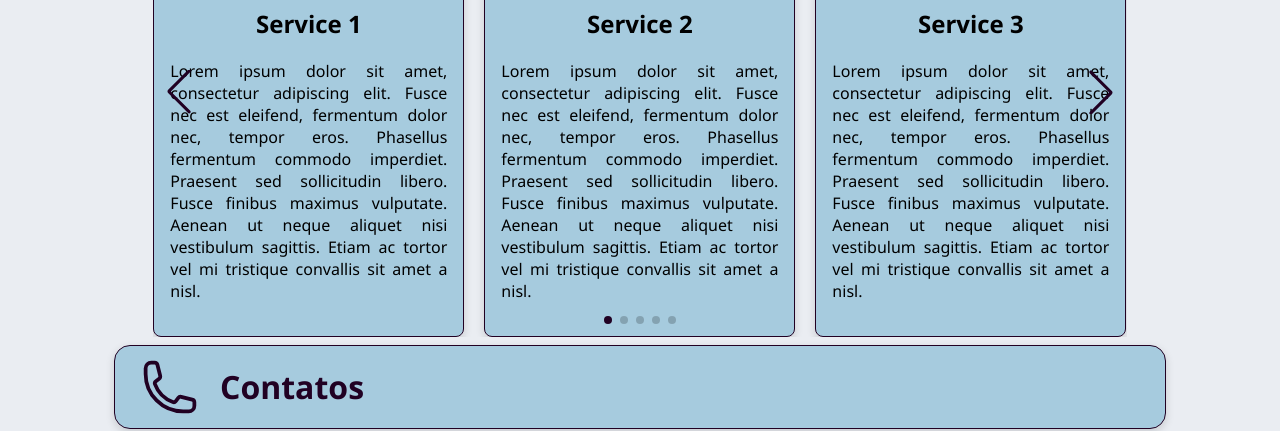
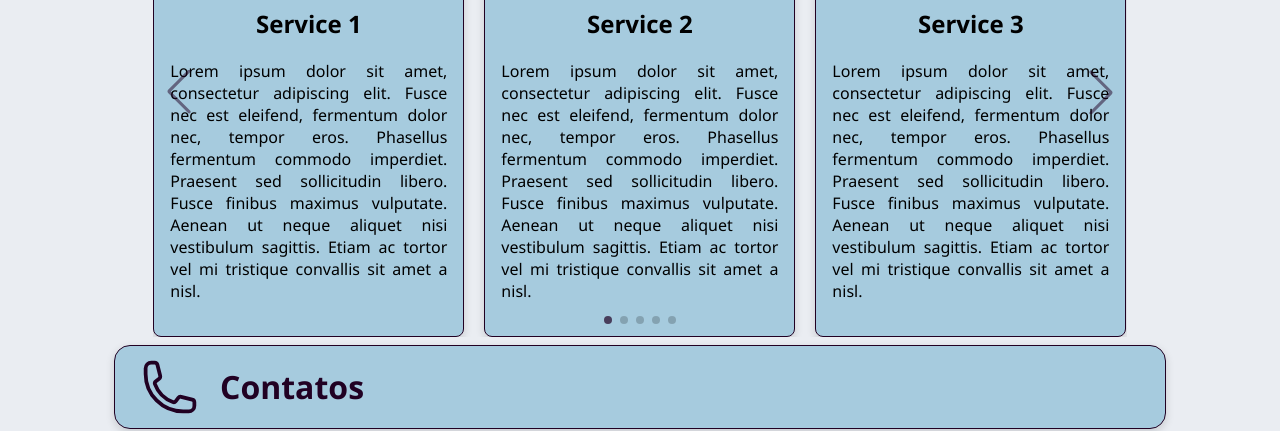
Before and after one commit to AndreLuizJPoles/AmandaJunqueiraPoles, a React (Vite) app: page / in a window 1280 px wide. In both pictures the pointer is over the button 607 px from the left and 1101 px from the top of the page. Shown: the part 782-1213 px from the top of the page. Built offline with nearby package versions, Linux system fonts and the light colour scheme.

Commit message:
fix: improve hover effects for pagination bullets and navigation buttons in carousel

```diff
--- a/src/components/Carousel/Carousel.css
+++ b/src/components/Carousel/Carousel.css
@@ -12,9 +12,19 @@
   background-color: var(--color-secondary) !important;
 }
 
+.swiper-pagination-bullet-active:hover {
+  opacity: 0.7 !important;
+}
+
 .swiper-button-prev,
 .swiper-button-next {
   color: var(--color-secondary) !important;
+  opacity: 0.5 !important;
+}
+
+.swiper-button-prev:hover,
+.swiper-button-next:hover {
+  opacity: 0.8 !important;
 }
 
 .carousel-card {
```
